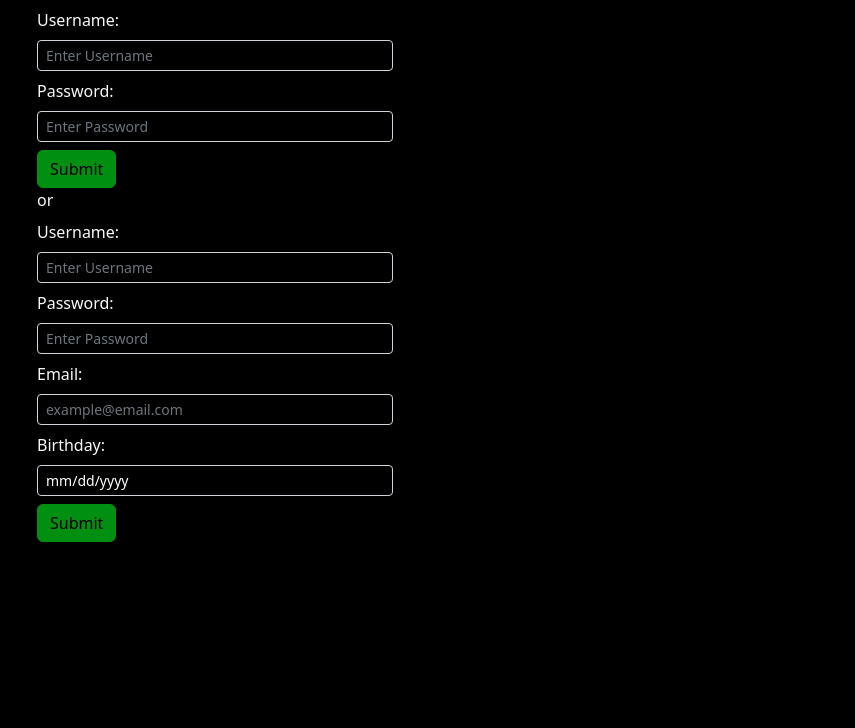
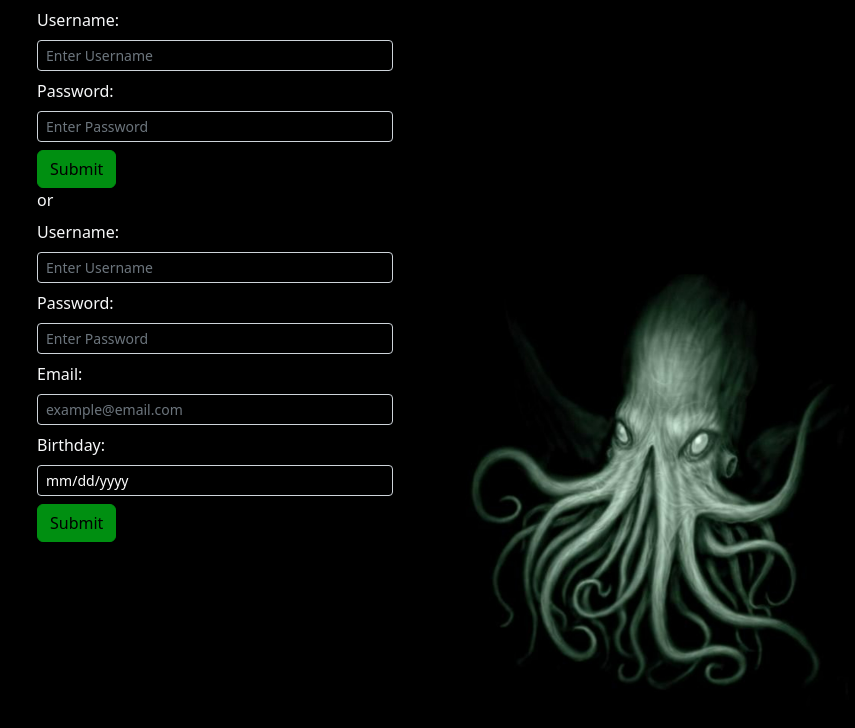
Before and after one commit to stepweaver/myFlix-client, a React (Vite) app: page / in a window 1280 px wide. Shown: the top 728 px of the page, without its empty margins (425-1280 px from the left). Built offline with nearby package versions, Linux system fonts and the light colour scheme.

Commit message:
Add background image

```diff
--- a/src/index.scss
+++ b/src/index.scss
@@ -2,3 +2,9 @@ $primary: #008f11;
 $body-bg: black;
 
 @import '~bootstrap/scss/bootstrap.scss';
+
+body {
+  background-image: url('../images/cthulhuBG.jpg');
+  background-size: cover;
+  background-repeat: no-repeat;
+}
```
Also changed, not shown: images/cthulhuBG.jpg (added).
